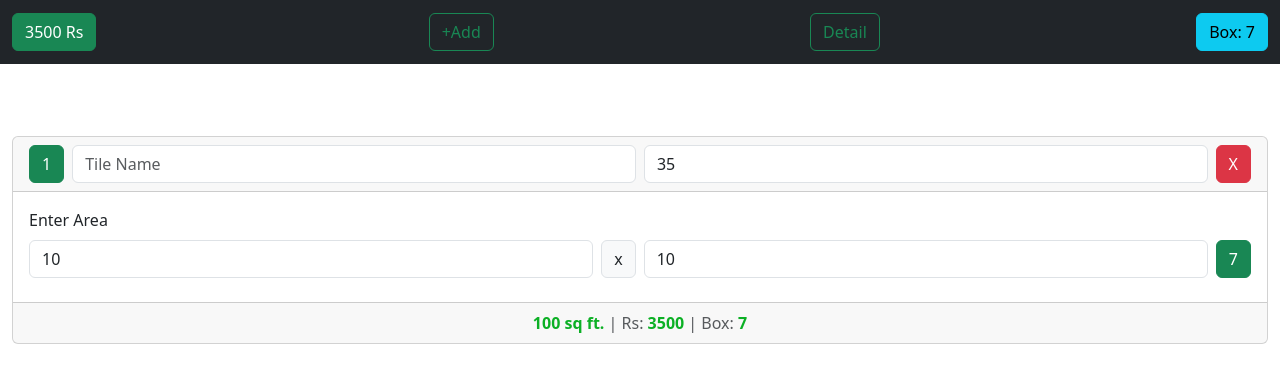
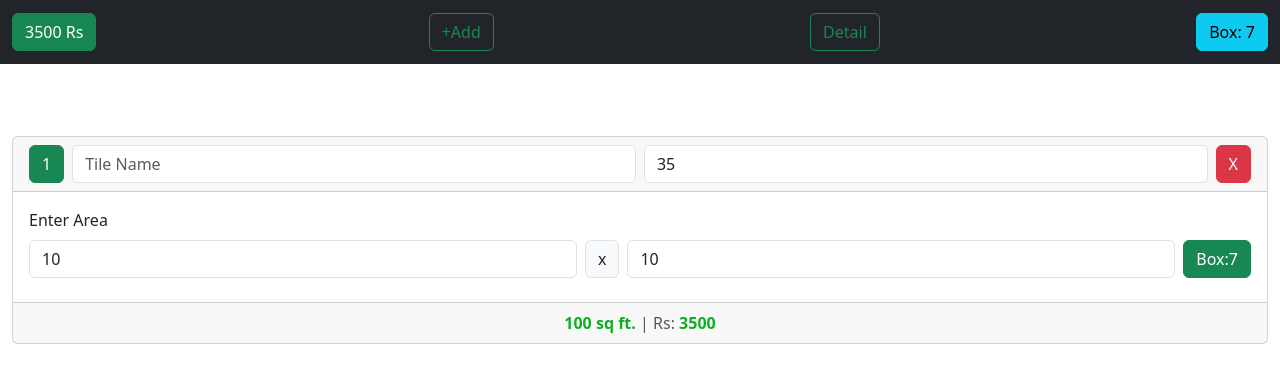
Before and after one commit to parshant1985/calculator-app, an Angular app: page / in a window 1280 px wide. Both pictures are taken after a click on the button "+Add". Shown: the top 382 px of the page. Built offline with nearby package versions, Linux system fonts and the light colour scheme.

Commit message:
Update app.component.html
add

```diff
--- a/src/app/app.component.html
+++ b/src/app/app.component.html
@@ -42,7 +42,7 @@
           <span class="input-group-text">x</span>
           <input type="number" class="form-control" value="{{item.length}}" (change)="areacal($event, 'length',i+1)"
             placeholder="length" aria-label="Server">
-          <button type="button" class="btn btn-success">{{item.box}}</button>
+          <button type="button" class="btn btn-success">Box:{{item.box}} </button>
         </div>
 
 
@@ -50,8 +50,8 @@
       </div>
       <div class="card-footer text-body-secondary">
         <strong style="color:rgb(12, 176, 37)">{{item.width*item.length}} sq ft.</strong> | Rs: <span
-          style="color:rgb(12, 176, 37)"><strong>{{item.width*item.length*item.price}}</strong></span> | Box:
-        <strong style="color:rgb(12, 176, 37)">{{item.box}}</strong>
+          style="color:rgb(12, 176, 37)"><strong>{{item.width*item.length*item.price}}</strong></span>
+
       </div>
     </div>
 
@@ -96,7 +96,7 @@
         </table>
       </div>
       <div class="modal-footer">
-
+        <button type="button" class="btn btn-danger">Total Box: {{totalbox()}}</button>
         <button type="button" class="btn btn-success">{{totalCompute()}} Rs.</button>
 
       </div>
```
